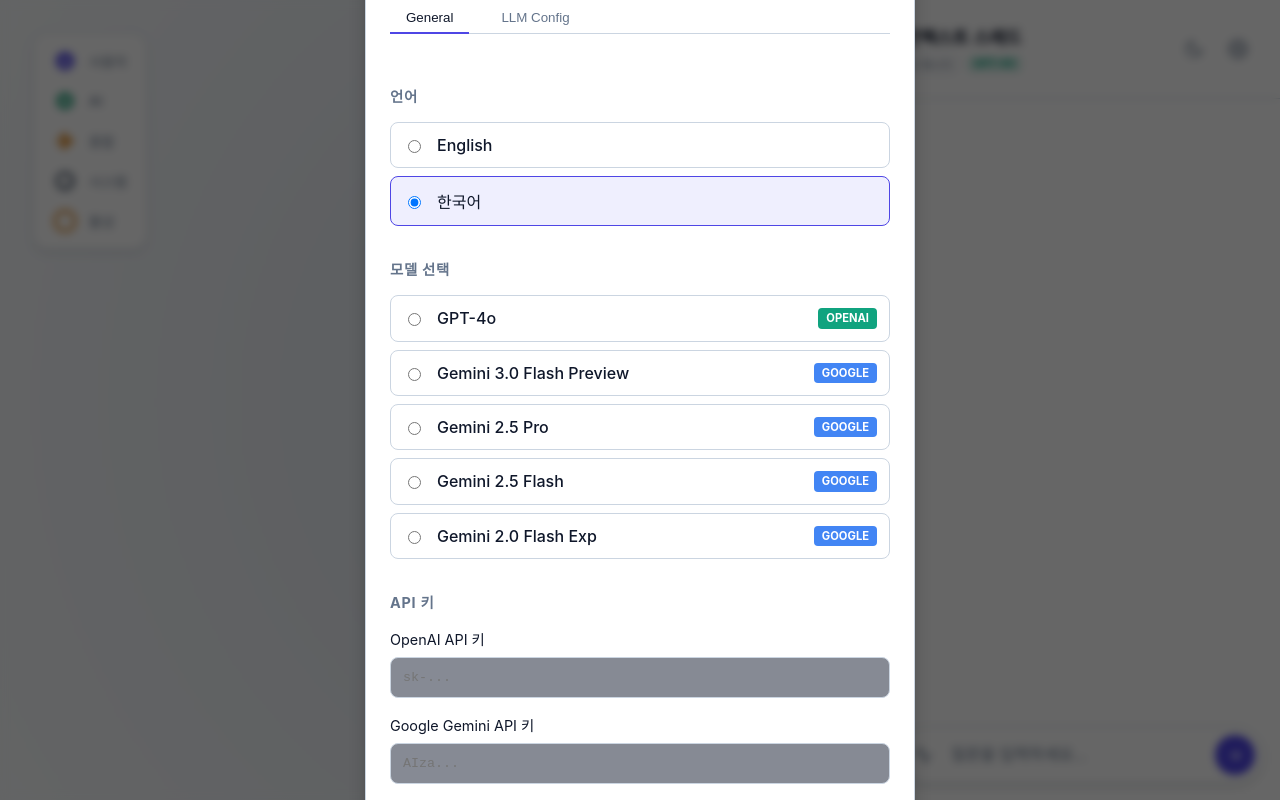
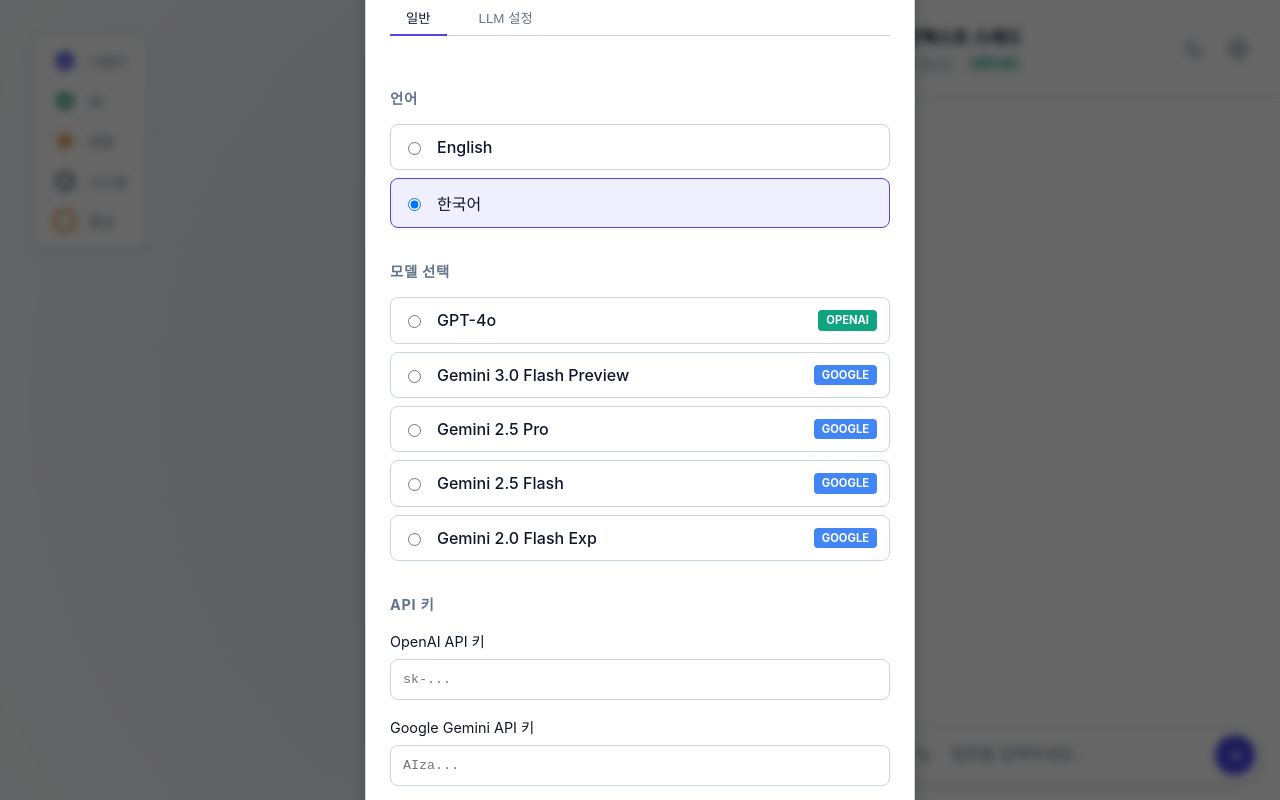
Before and after one commit to Q07K/plexus-chat, a Vue app: page / in a window 1280 px wide. Both pictures are taken after a click on the button 1238 px from the left and 49 px from the top of the page. Built offline with nearby package versions, Linux system fonts and the light colour scheme.

Commit message:
feat: Introduce a settings modal for general and LLM configurations, including i18n support and new styling.

```diff
--- a/src/i18n/locales/en.ts
+++ b/src/i18n/locales/en.ts
@@ -42,6 +42,17 @@
         openaiKey: 'OpenAI API Key',
         googleKey: 'Google Gemini API Key',
         hint: 'Keys are stored locally in your browser.',
-        language: 'Language'
+        language: 'Language',
+        tabs: {
+            general: 'General',
+            llm: 'LLM Config'
+        },
+        llm: {
+            systemPrompt: 'System Prompt',
+            systemPromptPlaceholder: 'You are a helpful assistant...',
+            parameters: 'Parameters',
+            temperature: 'Temperature',
+            topK: 'Top K'
+        }
     }
 }
--- a/src/i18n/locales/ko.ts
+++ b/src/i18n/locales/ko.ts
@@ -42,6 +42,17 @@
         openaiKey: 'OpenAI API 키',
         googleKey: 'Google Gemini API 키',
         hint: '키는 브라우저에 로컬로 저장됩니다.',
-        language: '언어'
+        language: '언어',
+        tabs: {
+            general: '일반',
+            llm: 'LLM 설정'
+        },
+        llm: {
+            systemPrompt: '시스템 프롬프트',
+            systemPromptPlaceholder: '유용한 도우미입니다...',
+            parameters: '파라미터',
+            temperature: '온도 (Temperature)',
+            topK: 'Top K'
+        }
     }
 }
--- a/src/modules/ui/components/SettingsModal.vue
+++ b/src/modules/ui/components/SettingsModal.vue
@@ -38,14 +38,14 @@
                 :class="{ active: activeTab === 'general' }"
                 @click="activeTab = 'general'"
             >
-                General
+                {{ t('settings.tabs.general') }}
              </button>
              <button
                 class="tab-btn"
                 :class="{ active: activeTab === 'llm' }"
                 @click="activeTab = 'llm'"
             >
-                LLM Config
+                {{ t('settings.tabs.llm') }}
              </button>
         </div>
 
@@ -112,21 +112,21 @@
 
         <div v-if="activeTab === 'llm'" class="tab-content">
             <div class="section">
-                <h4>System Prompt</h4>
+                <h4>{{ t('settings.llm.systemPrompt') }}</h4>
                 <div class="input-group">
                     <textarea
                         class="system-prompt-input"
                         :value="store.systemPrompt"
                         @input="(e) => store.setSystemPrompt((e.target as HTMLTextAreaElement).value)"
-                        placeholder="You are a helpful assistant..."
+                        :placeholder="t('settings.llm.systemPromptPlaceholder')"
                     ></textarea>
                 </div>
             </div>
 
             <div class="section">
-                <h4>Parameters</h4>
+                <h4>{{ t('settings.llm.parameters') }}</h4>
                 <div class="input-group">
-                    <label>Temperature: {{ store.temperature }}</label>
+                    <label>{{ t('settings.llm.temperature') }}: {{ store.temperature }}</label>
                     <input
                         type="range"
                         min="0"
@@ -137,7 +137,7 @@
                     />
                 </div>
                  <div class="input-group">
-                    <label>Top K: {{ store.topK }}</label>
+                    <label>{{ t('settings.llm.topK') }}: {{ store.topK }}</label>
                     <input
                         type="range"
                         min="1"
@@ -233,7 +233,7 @@
 
 .input-group input {
   width: 100%;
-  background: rgba(15, 23, 42, 0.5); /* Darker slot */
+  background: var(--color-bg-input);
   border: 1px solid var(--color-border);
   padding: 0.75rem;
   border-radius: 8px;
@@ -341,7 +341,7 @@
 .system-prompt-input {
     width: 100%;
     height: 120px;
-    background: rgba(15, 23, 42, 0.5);
+    background: var(--color-bg-input);
     border: 1px solid var(--color-border);
     border-radius: 8px;
     padding: 0.75rem;
--- a/src/style.css
+++ b/src/style.css
@@ -10,6 +10,7 @@
   /* Slate 800 */
   --color-bg-panel-transparent: rgba(15, 23, 42, 0.95);
   --color-bg-hover-glass: rgba(255, 255, 255, 0.1);
+  --color-bg-input: rgba(15, 23, 42, 0.5);
 
   /* Gradients */
   --color-bg-gradient-start: #1e293b;
@@ -153,6 +154,7 @@
   /* Amber 600 (Darker active to see on white) */
   --color-node-ancestor: #0f172a;
   /* Slate 900 (Dark ancestor on light bg) */
+  --color-bg-input: #ffffff;
 }
 
 html,
```
